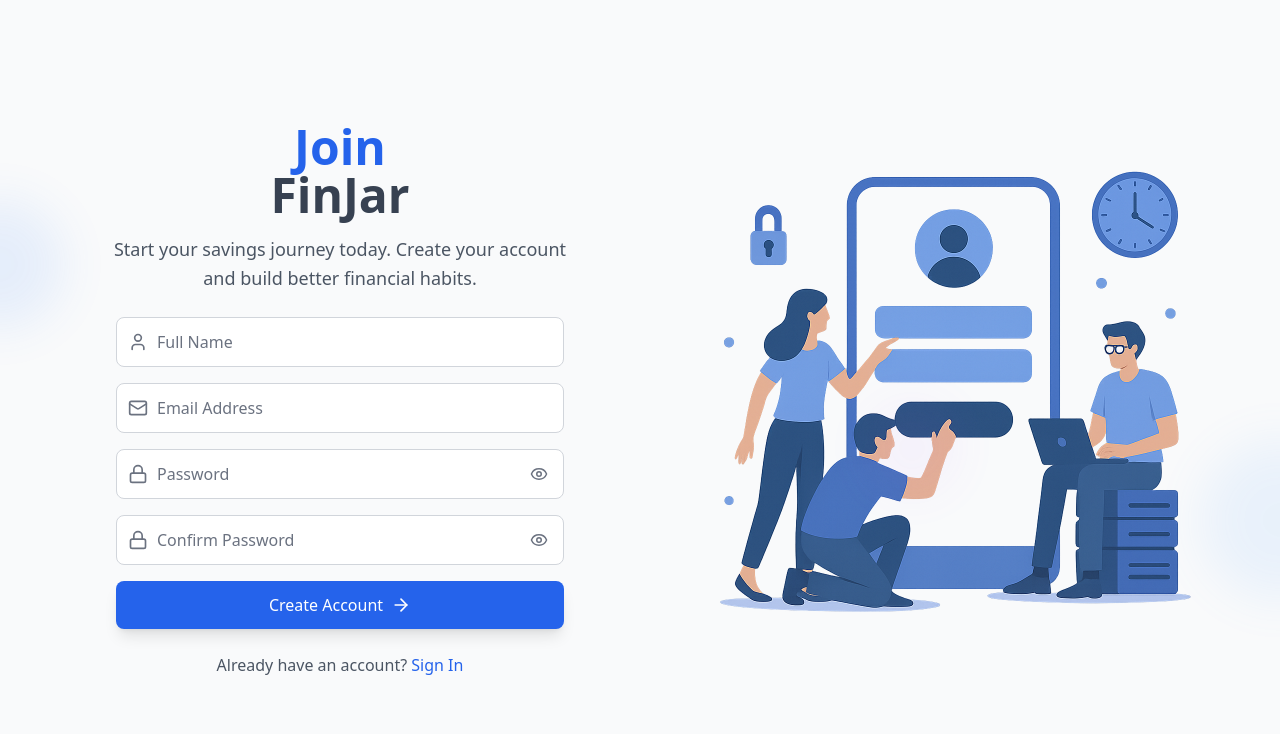
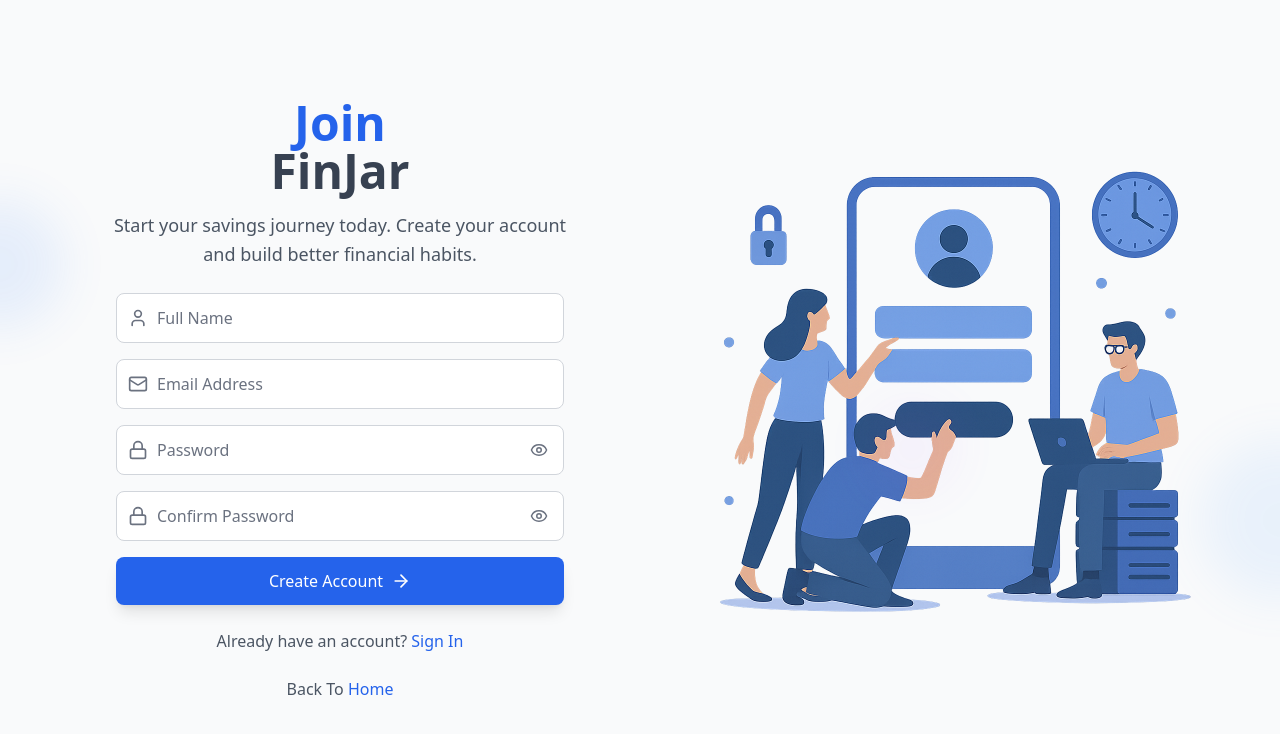
Before and after one commit to sumitmahankale/FinJar, a React (Vite) app in the folder frontend/: page /registration in a window 1280 px wide. Shown: the top 734 px of the page. Built offline with nearby package versions, Linux system fonts and the light colour scheme.

Commit message:
Updated Navigations

```diff
--- a/frontend/src/Components/RegistrationPage.jsx
+++ b/frontend/src/Components/RegistrationPage.jsx
@@ -25,6 +25,12 @@ export default function FinJarRegistration({ isDarkMode = false }) {
   };
  const handlelogin = () => {
     navigate('/login');
+    // Scroll to top immediately after navigation
+    window.scrollTo(0, 0);
+    console.log('Navigate to Login');
+  };
+   const handledash = () => {
+    navigate('/');
     // Scroll to top immediately after navigation
     window.scrollTo(0, 0);
     console.log('Navigate to Login');
@@ -442,6 +448,22 @@ export default function FinJarRegistration({ isDarkMode = false }) {
                     </a>
                   </span>
                 </div>
+                 <div className="text-center pt-2">
+                  <span className={`transition-colors duration-300 ${
+                    isDarkMode ? 'text-gray-400' : 'text-gray-600'
+                  }`}>
+                    Back To{' '}
+                    <a
+                      href="#"
+                      onClick={handledash}
+                      className={`font-medium transition-colors duration-300 underline-offset-2 hover:underline ${
+                        isDarkMode ? 'text-blue-400 hover:text-blue-300' : 'text-blue-600 hover:text-blue-800'
+                      }`}
+                    >
+                      Home
+                    </a>
+                  </span>
+                </div>
               </div>
             </div>
 
```
